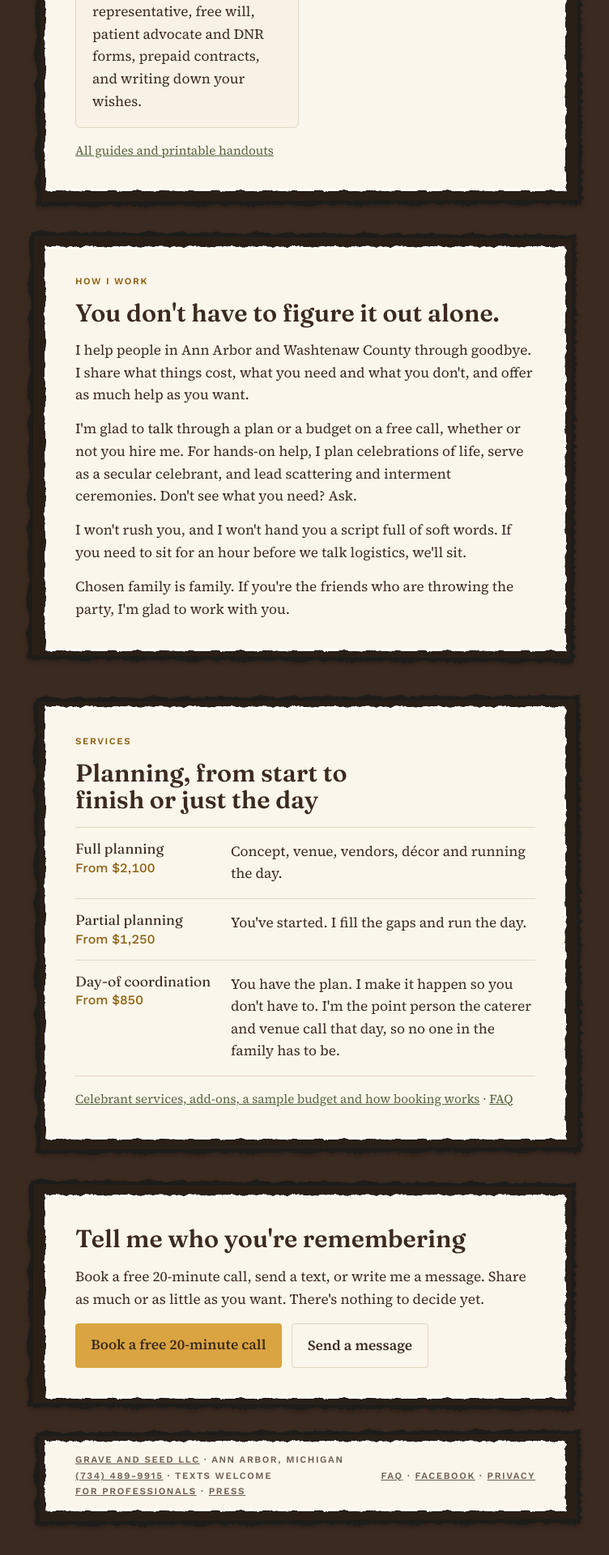
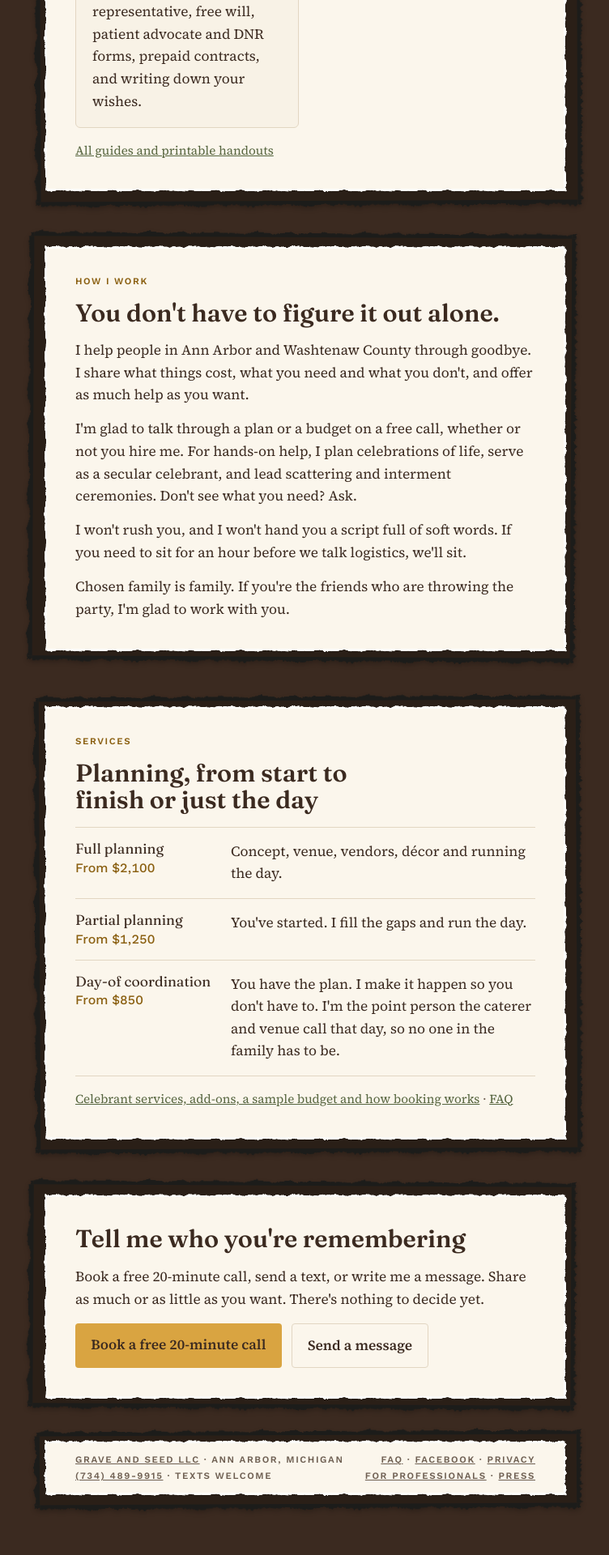
Before and after one commit to katekelley/graveandseed, a Jekyll site: the page built from index.html, in a window 1280 px wide. Shown: the part 1123-3043 px from the top of the page at 81% size, without its empty margins (263-1015 px from the left). Built offline with Jekyll 4.4.1, drawn with Linux system fonts in a browser that asks for light colours.

Commit message:
Footer: two columns, professional and press links on the right
Co-Authored-By: Claude Opus 5.5 <noreply@anthropic.com>
Claude-Session: https://claude.ai/code/session_011MgnuCPER7RgF9VKYyA3re

```diff
--- a/_includes/footer.html
+++ b/_includes/footer.html
@@ -1,10 +1,14 @@
 <footer>
   <div class="wrap">
     <div class="foot-card">
-      <span class="label"><a href="/" style="color: inherit">Grave and Seed LLC</a> &middot; {{ site.data.content.location }}</span>
-      <span class="label"><a href="tel:+17344899915" style="color: inherit">{{ site.data.content.phone }}</a> &middot; {{ site.data.content.phone_note | downcase }}</span>
-      <span class="label"><a href="/faq/" style="color: inherit">FAQ</a>{% if site.data.content.facebook_url and site.data.content.facebook_url != "" %} &middot; <a href="{{ site.data.content.facebook_url }}" rel="noopener" style="color: inherit">Facebook</a>{% endif %} &middot; <a href="/privacy/" style="color: inherit">Privacy</a></span>
-      <span class="label"><a href="/professionals/" style="color: inherit">For professionals</a> &middot; <a href="/press/" style="color: inherit">Press</a></span>
+      <div class="foot-col">
+        <span class="label"><a href="/" style="color: inherit">Grave and Seed LLC</a> &middot; {{ site.data.content.location }}</span>
+        <span class="label"><a href="tel:+17344899915" style="color: inherit">{{ site.data.content.phone }}</a> &middot; {{ site.data.content.phone_note | downcase }}</span>
+      </div>
+      <div class="foot-col foot-links">
+        <span class="label"><a href="/faq/" style="color: inherit">FAQ</a>{% if site.data.content.facebook_url and site.data.content.facebook_url != "" %} &middot; <a href="{{ site.data.content.facebook_url }}" rel="noopener" style="color: inherit">Facebook</a>{% endif %} &middot; <a href="/privacy/" style="color: inherit">Privacy</a></span>
+        <span class="label"><a href="/professionals/" style="color: inherit">For professionals</a> &middot; <a href="/press/" style="color: inherit">Press</a></span>
+      </div>
     </div>
   </div>
 </footer>
--- a/_includes/head.html
+++ b/_includes/head.html
@@ -143,6 +143,9 @@ main:focus { outline: none; }
 .sent { color: var(--moss); font-weight: 600; }
 
 footer .foot-card { display: flex; flex-wrap: wrap; justify-content: space-between; gap: 0.5rem; }
+footer .foot-col { display: flex; flex-direction: column; gap: 0.5rem; }
+footer .foot-links { align-items: flex-end; text-align: right; }
+@media (max-width: 560px) { footer .foot-links { align-items: flex-start; text-align: left; } }
 
 .topnav { display: flex; flex-wrap: wrap; align-items: baseline; justify-content: space-between; gap: 0.5rem 1.5rem; }
 .topnav .brand { font: 600 1.15rem/1.2 var(--display); color: var(--soil-ink); text-decoration: none; }
```
